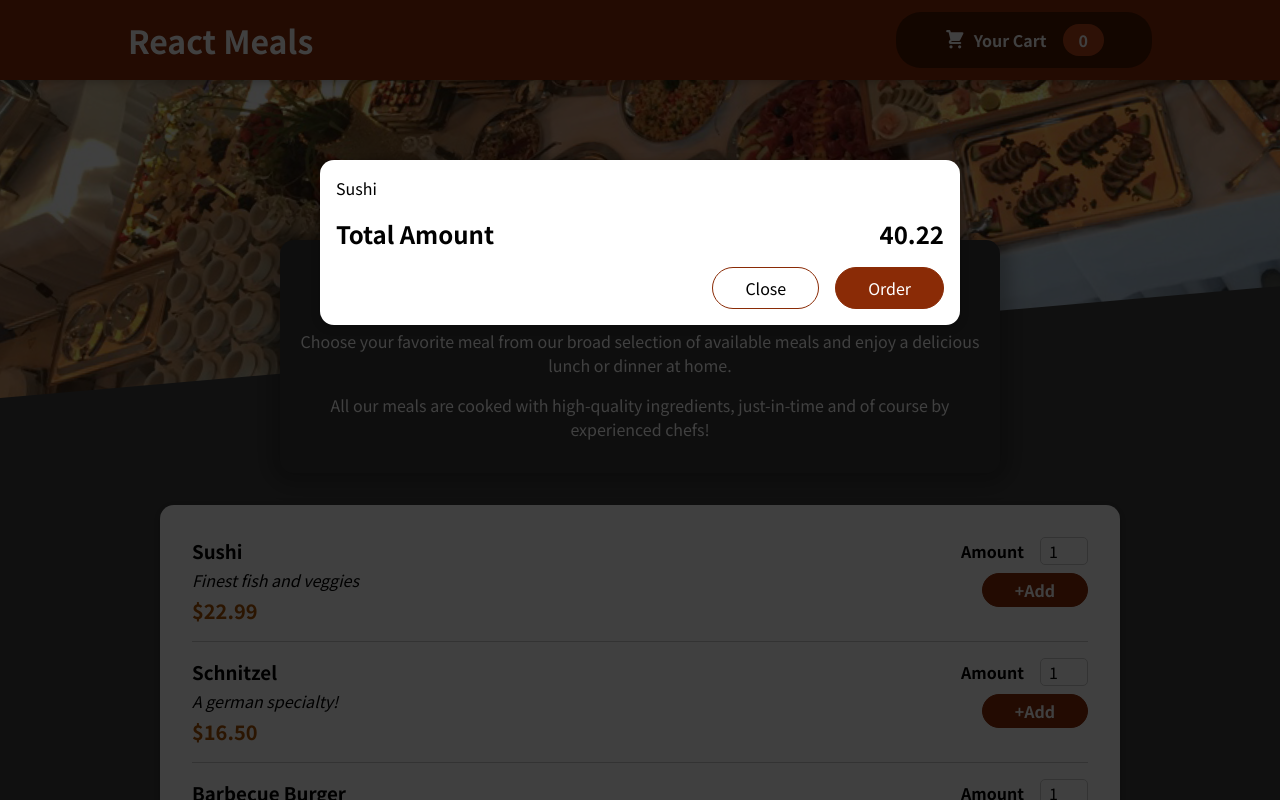
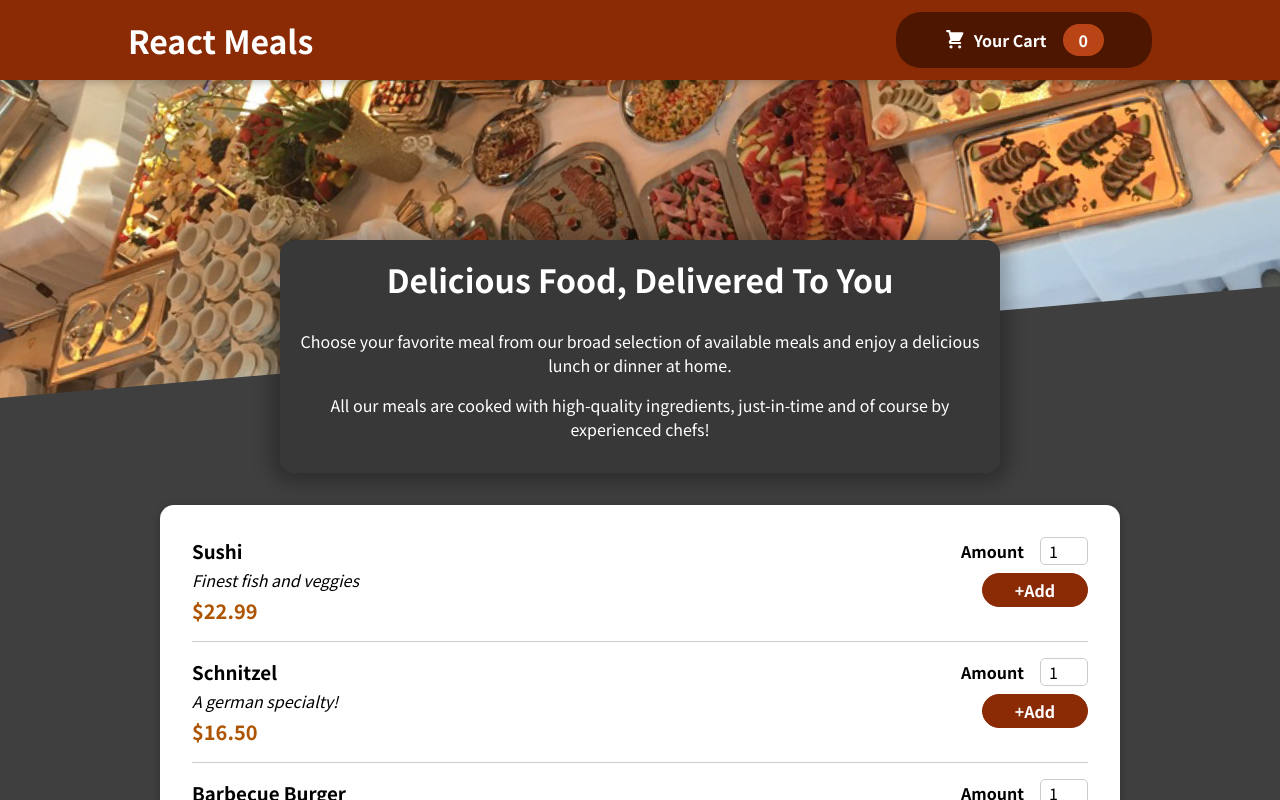
Before and after one commit to vishnu-mukati/Restaurant-application, a React (Create React App) app: page / in a window 1280 px wide. Shown: the top 800 px of the page. Built offline with nearby package versions, Linux system fonts and the light colour scheme.

Commit message:
giving functionality to the cart and close button inside the cart

```diff
--- a/src/App.js
+++ b/src/App.js
@@ -1,13 +1,24 @@
-import React, { Fragment } from "react";
+import React, { Fragment ,useState} from "react";
 import Header from "./components/Layout/Header"
 import MealsSummary from "./components/Meals/MealsSummary";
 import Cart from "./components/Chart/Cart";
 
 function App() {
+
+  const [CartIsShown,setCartIsShown] = useState(false);
+
+  const ShowCartHandler = () =>{
+    setCartIsShown(true);
+  }
+
+  const HideCardHandler = () =>{
+    setCartIsShown(false);
+  }
+
   return (
     <Fragment>
-      <Cart/>
-      <Header />
+      { CartIsShown && <Cart onClose={HideCardHandler}/>}
+      <Header onShowCart = {ShowCartHandler}/>
       <MealsSummary/>
     </Fragment>
   );
--- a/src/components/Chart/Cart.js
+++ b/src/components/Chart/Cart.js
@@ -15,7 +15,7 @@ const Card = (props) => {
                 <span>40.22</span>
             </div>
             <div className={classes.actions}>
-                <button className={classes['button-alt']}>Close</button>
+                <button className={classes['button-alt']} onClick={props.onClose}>Close</button>
                 <button className={classes.button}>Order</button>
             </div>
         </Modal>
--- a/src/components/Layout/Header.js
+++ b/src/components/Layout/Header.js
@@ -4,12 +4,12 @@ import classes from "./Header.module.css"
 import HeaderCardButton from "./HeaderCartButton";
 
 
-const Header = () => {
+const Header = (props) => {
     return (
         <Fragment>
             <header className={classes.header}>
                 <h1>React Meals</h1>
-                <HeaderCardButton/>
+                <HeaderCardButton onClick ={props.onShowCart}/>
             </header>
             <div className={classes['main-image']}>
                 <img src={image} alt="A table full of delecious food" />
--- a/src/components/Layout/HeaderCartButton.js
+++ b/src/components/Layout/HeaderCartButton.js
@@ -1,9 +1,9 @@
 import CartIcon from "../Chart/ChartIcon";
 import classes from "./HeaderCartButton.module.css";
 
-const HeaderCardButton = () =>{
+const HeaderCardButton = (props) =>{
       return (
-        <button className={classes.button}>
+        <button className={classes.button} onClick={props.onClick}>
             <span className={classes.icon}>
                 <CartIcon/>
             </span>
--- a/src/components/UI/Modal.js
+++ b/src/components/UI/Modal.js
@@ -3,7 +3,7 @@ import ReactDOM from "react-dom";
 import classes from "../UI/Modal.module.css";
 
 const Backdrop = (props) =>{
-    return <div className={classes.backdrop}/>
+    return <div className={classes.backdrop} />
 }
 
 const ModalOverlay = (props) =>{
@@ -16,7 +16,7 @@ const portalelements = document.getElementById('overlays');
 
 const Modal = (props) =>{
      return <Fragment>
-        {ReactDOM.createPortal(<Backdrop/>, portalelements)}
+        {ReactDOM.createPortal(<Backdrop />, portalelements)}
         {ReactDOM.createPortal(<ModalOverlay>{props.children}</ModalOverlay>,
     portalelements)}
      </Fragment>
```
